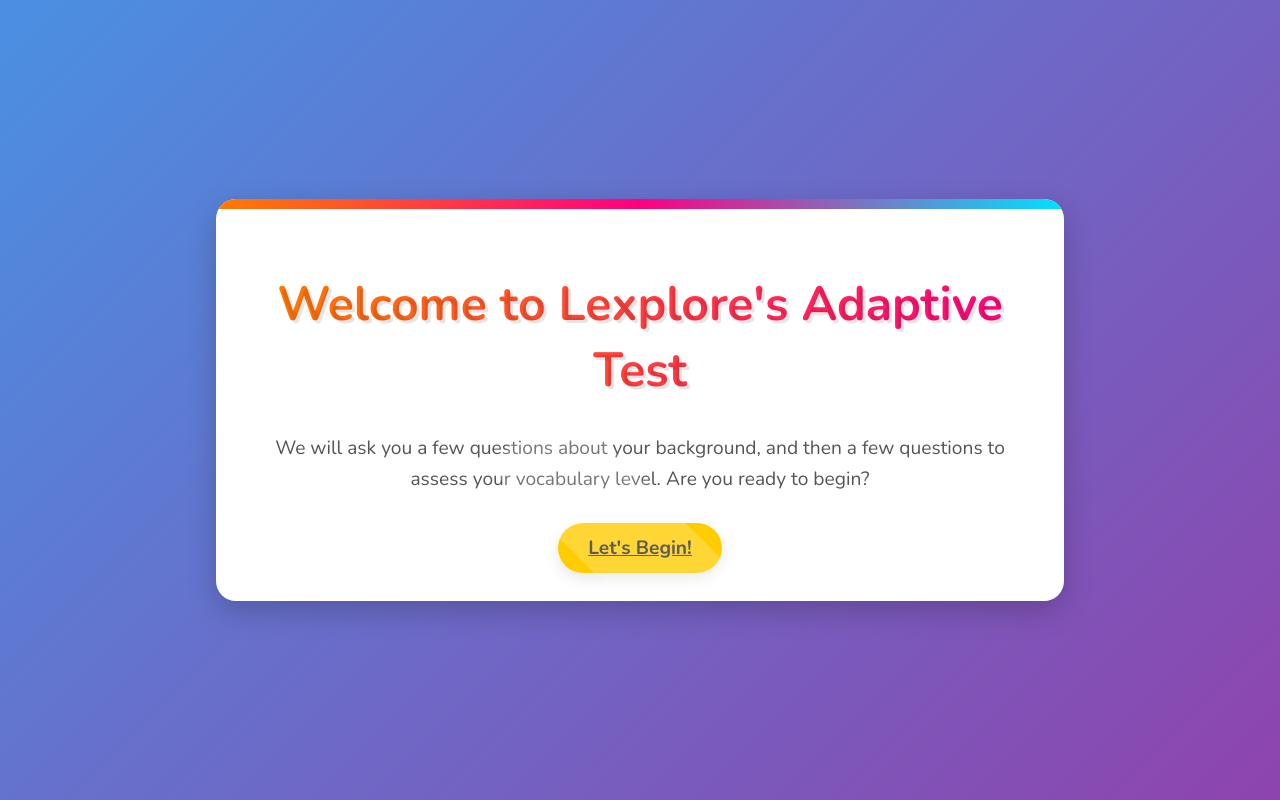
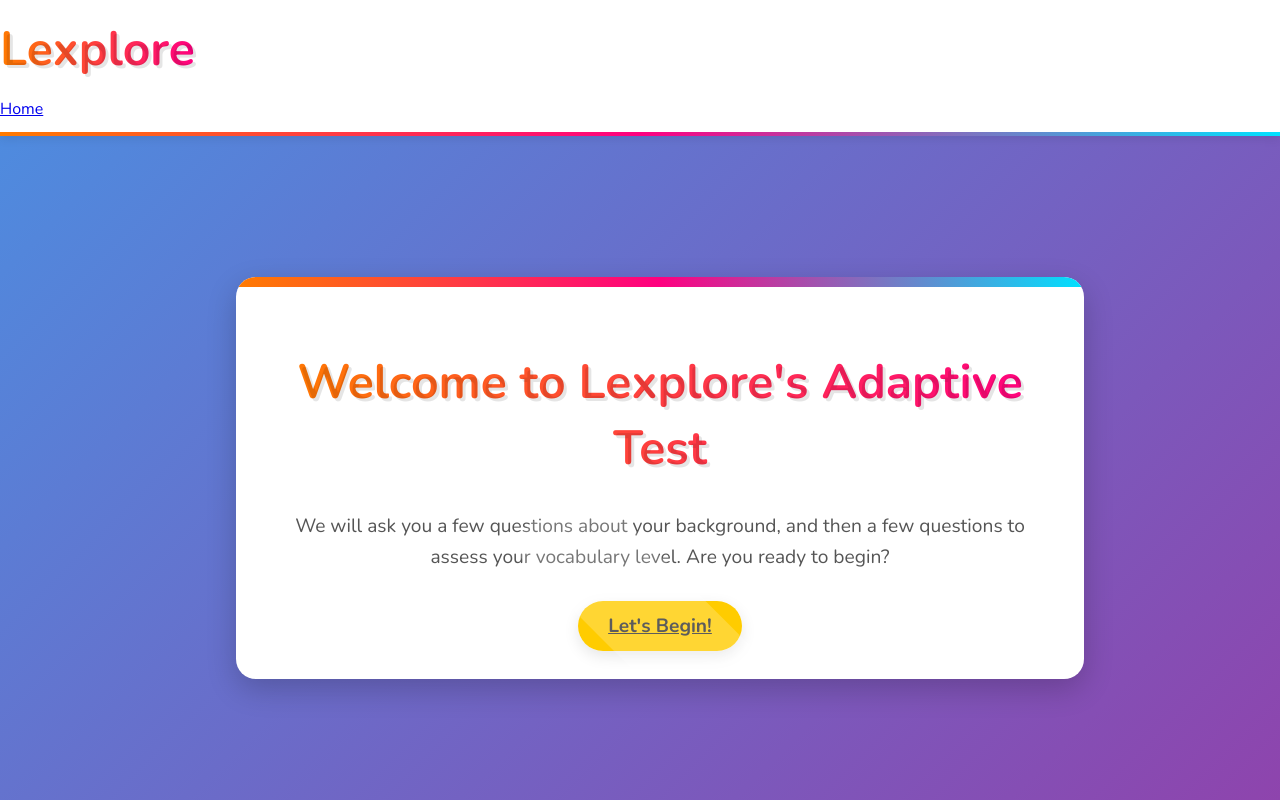
Before and after one commit to micosu/adaptivetestapp, a Django app: page / in a window 1280 px wide. Run offline with Django 5.2, Linux system fonts and the light colour scheme.

Commit message:
Honestly don't even remember what I changed

```diff
--- a/adaptivetest/make_question_bank.py
+++ b/adaptivetest/make_question_bank.py
@@ -1,3 +1,5 @@
+# Copy this code into a python3 manage.py shell when you're ready
+
 import csv
 import json
 from adaptivetest.models import QuestionBank
--- a/adaptivetest/static/adaptivetest/css/adaptivetest.css
+++ b/adaptivetest/static/adaptivetest/css/adaptivetest.css
@@ -18,16 +18,39 @@
 
 /* Global styles */
 
-header {
-    /* background-color: white; */
+body {
+  font-family: 'Nunito', 'Arial Rounded MT Bold', sans-serif;
+  background: linear-gradient(135deg, #4a90e2, #8e44ad);
+  margin: 0;
+  padding: 0;
+  color: #333;
+  /* Removed flex display that was centering everything */
+  min-height: 100vh;
+}
+
+/* Page wrapper to organize layout */
+.page-wrapper {
+  display: flex;
+  flex-direction: column;
+  min-height: 100vh;
+}
+
+/* Banner/header styles */
+.banner {
+  background-color: white;
   box-shadow: 0 2px 10px rgba(0, 0, 0, 0.1);
-    padding: 15px 0;
-    position: fixed;
-    top: 0;
-    left: 0;
+  padding: 8px 0; /* Reduced padding to make header smaller */
+  position: relative; /* Not fixed anymore */
   width: 100%;
   z-index: 100;
 }
+
+.banner h1,
+.banner p,
+.banner div {
+    margin: 8px 0; /* Reduce margins for all elements inside the banner */
+}
+
 header:after {
   content: '';
   position: absolute;
@@ -38,18 +61,18 @@
   background: linear-gradient(to right, #ff7b00, #ff0080, #00e1ff);
 }
 
-body {
-    font-family: 'Nunito', 'Arial Rounded MT Bold', sans-serif;
-    background: linear-gradient(135deg, #4a90e2, #8e44ad);
-    margin: 0;
-    padding: 0;
+/* Main content area */
+.main-content {
+  flex: 1;
   display: flex;
-    justify-content: center;
-    align-items: center;
-    min-height: 100vh;
-    color: #333;
+  justify-content: center; /* Centers horizontally */
+  align-items: center; /* Centers vertically */
+  padding: 20px;
+  /* margin-top: 20px; Add space below header */
+  width: 100%; /* Ensure it takes full width */
 }
 
+/* Container stays mostly the same */
 .container {
   background-color: white;
   border-radius: 20px;
@@ -60,9 +83,11 @@
   text-align: center;
   position: relative;
   overflow: hidden;
+  margin: 0 auto; /* Ensures horizontal centering */
+  margin-top: 20px; /* Increased spacing below header */
 }
 
-  /* Add a colorful accent to the top of the container */
+/* Rest of your CSS remains the same */
 .container:before {
   content: '';
   position: absolute;
--- a/adaptivetest/templates/adaptivetest/base.html
+++ b/adaptivetest/templates/adaptivetest/base.html
@@ -11,8 +11,8 @@
 	<title>{% block title %}Adaptive Test{% endblock %}</title>
 </head>
 <body>
-
-	<!-- <header class = 'banner'>
+	<div class="page-wrapper">
+		<header class = 'banner'>
 
 				<h1 id = "id_site_name">Lexplore</h1>
 
@@ -24,12 +24,13 @@
 					</nav>
 				</div>
 
-	</header> -->
-	<!-- <hr/> -->
+		</header>
 
+		<div class="main-content">
 			{% block content %}
 			<h2> Welcome to Lexplore's Adaptive Test</h2>
 			{% endblock %}
-
+		</div>
+	</div>
 </body>
 </html>
--- a/adaptivetest/views.py
+++ b/adaptivetest/views.py
@@ -89,11 +89,14 @@
 
     # Calculate results
     total_questions = len(session.get_administered()[0])
+    for_catboost = [f"Question {ind}: Correct" if correct else f"Question {ind}: Incorrect" for ind, correct in zip(session.get_administered()[0], session.get_administered()[1])]
     correct_answers = sum(1 for correct in session.get_administered()[1] if correct)
 
     return render(request, 'results.html', {
         'session': session,
         'total_questions': total_questions,
-        'correct_answers': correct_answers,
-        'final_ability': round(session.current_theta, 2)
+        # 'correct_answers': correct_answers,
+        # 'approximate_lexile': round(session.current_theta * 350 + 700, 2),
+        # 'catboost': session.get_administered(),
+        'catboost': for_catboost[::-1]
     })
```
Also changed, not shown: adaptivetest/irt_logic.py (+12 -3 lines), adaptivetest/templates/adaptivetest/results.html (+5 -6 lines), README.md, adaptivetest/migrations/0001_initial.py. Lines whose indentation alone changed are shown as unchanged.
